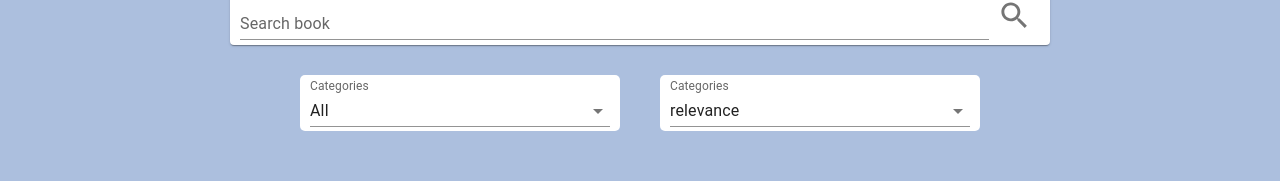
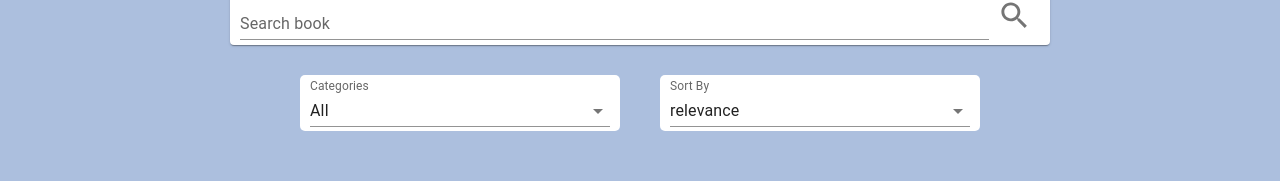
Before and after one commit to KateTernovskaya/google-books, a React (Create React App) app: page /#/ in a window 1280 px wide. Shown: the part 131-312 px from the top of the page. Built offline with nearby package versions, Linux system fonts and the light colour scheme.

Commit message:
refactor filter components

```diff
--- /dev/null
+++ b/src/components/buttons/superButton.tsx
@@ -0,0 +1,14 @@
+import React from "react";
+import { Button } from "@mui/material";
+
+type Props = {
+  title: string;
+  onClick: () => void;
+};
+export const SuperButton = ({ title, onClick }: Props) => {
+  return (
+    <Button variant="contained" onClick={onClick}>
+      {title}
+    </Button>
+  );
+};
--- /dev/null
+++ b/src/components/types.ts
@@ -0,0 +1,30 @@
+import { ChangeEvent, SyntheticEvent } from "react";
+import { AutocompleteChangeReason } from "@mui/material";
+
+export type Book = {
+  id: string;
+  volumeInfo: {
+    authors?: string[];
+    title?: string;
+    imageLinks?: {
+      smallThumbnail: string;
+    };
+    description?: string;
+    categories?: string[];
+  };
+};
+
+export type categoriesString = "All" | "Art" | "Biography" | "Computers" | "History" | "Medical" | "Poetry";
+export type sortByString = "relevance" | "newest";
+
+export type HeaderProps = {
+  sortBy: string;
+  sortChange: (event: SyntheticEvent<Element, Event>, value: string | null) => void;
+  getBooks: () => void;
+  category: string;
+  categoryChange: (event: SyntheticEvent<Element, Event>, value: string | null) => void;
+  searchChange: (e: ChangeEvent<HTMLInputElement>) => void;
+};
+
+export type SearchProps = Omit<HeaderProps, "sortBy" | "sortChange" | "category" | "categoryChange">;
+export type SortProps = Omit<HeaderProps, "getBooks" | "searchChange">;
--- a/src/features/bookPage/bookPage.tsx
+++ b/src/features/bookPage/bookPage.tsx
@@ -3,8 +3,8 @@ import Photo from "../../assets/photo_2023-11-24_20-13-22.jpg";
 import s from "./bookPage.module.css";
 import axios from "axios";
 import { useNavigate, useParams } from "react-router-dom";
-import { Button } from "@mui/material";
 import { apiKey, baseUrl } from "api/common.api";
+import { SuperButton } from "components/buttons/superButton";
 
 export const BookPage = () => {
   const { id } = useParams<{ id: string }>();
@@ -30,9 +30,8 @@ export const BookPage = () => {
 
   return (
     <div className={s.bookPage}>
-      <Button variant="contained" onClick={handleBackClick}>
-        Back
-      </Button>
+      <SuperButton title="Back" onClick={handleBackClick} />
+
       <div className={s.bookImg}>
         <img
           src={book.volumeInfo.imageLinks ? book.volumeInfo.imageLinks.smallThumbnail : Photo}
--- a/src/features/books-gallery/booksGallery.tsx
+++ b/src/features/books-gallery/booksGallery.tsx
@@ -3,24 +3,12 @@ import { BookItem } from "features/books-gallery/book-item";
 import s from "../books-gallery/books.module.css";
 import { Button } from "@mui/material";
 import { GoTopBtn } from "components/goToTop";
+import { Book } from "components/types";
 
 type BooksGalleryProps = {
-  books: any;
-  totalCount: any;
+  books: Book[];
+  totalCount: number;
   loadMore30: () => void;
-};
-
-export type Book = {
-  id: string;
-  volumeInfo: {
-    authors?: string[];
-    title?: string;
-    imageLinks?: {
-      smallThumbnail: string;
-    };
-    description?: string;
-    categories?: string[];
-  };
 };
 
 export const BooksGallery = ({ books, totalCount, loadMore30 }: BooksGalleryProps) => {
--- a/src/features/main/header/header.tsx
+++ b/src/features/main/header/header.tsx
@@ -1,24 +1,15 @@
 import React from "react";
 import { Search } from "features/main/settings/search";
-import { SortAndFilter } from "features/main/settings/sortAndFilter";
+import { SortAndFilter } from "features/main/settings/sortFilter/sortAndFilter";
 import s from "features/main/main.module.css";
+import { HeaderProps } from "components/types";
 
-export const Header = (props: any) => {
+export const Header = ({ getBooks, sortBy, category, sortChange, categoryChange, searchChange }: HeaderProps) => {
   return (
     <div className={s.header}>
       <h1>Search books</h1>
-      <Search
-        getBooks={props.getBooks}
-        searchInput={props.searchInput}
-        searchChangeHandler={props.searchChangeHandler}
-      />
-
-      <SortAndFilter
-        sortBy={props.sortBy}
-        sortChangeHandler={props.sortChangeHandler}
-        category={props.category}
-        categoryChangeHandler={props.categoryChangeHandler}
-      />
+      <Search getBooks={getBooks} searchChange={searchChange} />
+      <SortAndFilter sortBy={sortBy} sortChange={sortChange} category={category} categoryChange={categoryChange} />
     </div>
   );
 };
--- a/src/features/main/main.tsx
+++ b/src/features/main/main.tsx
@@ -2,8 +2,8 @@ import React, { ChangeEvent, useEffect, useState } from "react";
 import axios from "axios";
 import { Header } from "features/main/header/header";
 import { BooksGallery } from "features/books-gallery/booksGallery";
-import { categoriesString } from "features/main/settings/sortAndFilter";
-import { apiKey, baseUrl, maxResult } from "../../api/common.api";
+import { apiKey, baseUrl, maxResult } from "api/common.api";
+import { Book, categoriesString } from "components/types";
 
 export const Main = () => {
   const [books, setBooks] = useState<any[]>([]);
@@ -13,16 +13,16 @@ export const Main = () => {
   const [sortBy, setSortBy] = useState("relevance");
   const [category, setCategory] = useState<categoriesString>("All");
 
-  const categoryChangeHandler = (event: ChangeEvent<{}>, newValue: any) => {
-    if (newValue) {
-      setCategory(newValue);
+  const categoryChangeHandler = (event: ChangeEvent<{}>, value: any) => {
+    if (value) {
+      setCategory(value);
       setStartIndex(0);
     }
   };
 
-  const sortChangeHandler = async (event: any, newValue: any) => {
-    if (newValue) {
-      setSortBy(newValue);
+  const sortChangeHandler = async (event: any, value: any) => {
+    if (value) {
+      setSortBy(value);
       setStartIndex(0);
     }
   };
@@ -33,12 +33,6 @@ export const Main = () => {
       setStartIndex(0);
     }
   };
-
-  useEffect(() => {
-    if (searchInput) {
-      getBooks();
-    }
-  }, [sortBy, category, startIndex]);
 
   const loadMore30 = () => {
     setStartIndex((prevIndex) => prevIndex + maxResult);
@@ -56,7 +50,7 @@ export const Main = () => {
       .get(`${baseUrl}${query}${categoryFilter}${page}${maxResults}${orderBy}${key}`)
       .then((res) => {
         const uniqueBooks = res.data.items.filter(
-          (book: any, index: number, self: any[]) => index === self.findIndex((t) => t.id === book.id),
+          (book: Book, index: number, self: any[]) => index === self.findIndex((t) => t.id === book.id),
         );
         setBooks((prevBooks) => (startIndex === 0 ? uniqueBooks : [...prevBooks, ...uniqueBooks]));
         setTotalCount(res.data.totalItems);
@@ -66,16 +60,21 @@ export const Main = () => {
       .catch((err) => console.log(err.response.data.error.message));
   };
 
+  useEffect(() => {
+    if (searchInput) {
+      getBooks();
+    }
+  }, [startIndex]);
+
   return (
     <>
       <Header
         sortBy={sortBy}
-        sortChangeHandler={sortChangeHandler}
+        sortChange={sortChangeHandler}
         getBooks={getBooks}
         category={category}
-        categoryChangeHandler={categoryChangeHandler}
-        searchInput={searchInput}
-        searchChangeHandler={searchChangeHandler}
+        categoryChange={categoryChangeHandler}
+        searchChange={searchChangeHandler}
       />
       <BooksGallery books={books} totalCount={totalCount} loadMore30={loadMore30} />
     </>
--- a/src/features/main/settings/search.tsx
+++ b/src/features/main/settings/search.tsx
@@ -2,29 +2,19 @@ import React from "react";
 import { IconButton, Paper, TextField } from "@mui/material";
 import SearchIcon from "@mui/icons-material/Search";
 import s from "features/main/main.module.css";
+import { SearchProps } from "components/types";
 
-export const Search = (props: any) => {
-  const searchBook = (e: any) => {
-    if (e.charCode === 13) {
-      props.getBooks();
-    }
+export const Search = ({ getBooks, searchChange }: SearchProps) => {
+  const searchBook = (e: React.KeyboardEvent<HTMLInputElement>) => {
+    if (e.charCode === 13) getBooks();
   };
 
   return (
     <div>
       <Paper className={s.search} component="form">
-        <input type="text" className={s.none} />
+        <TextField variant="standard" onChange={searchChange} onKeyPress={searchBook} label="Search book" fullWidth />
 
-        <TextField
-          variant="standard"
-          //value={props.searchInput}
-          onChange={props.searchChangeHandler}
-          onKeyPress={searchBook}
-          label="Search book"
-          fullWidth
-        />
-
-        <IconButton type="button" aria-label="search" onClick={props.getBooks}>
+        <IconButton type="button" aria-label="search" onClick={getBooks}>
           <SearchIcon fontSize="large" />
         </IconButton>
       </Paper>
--- a/src/features/main/settings/sortAndFilter.tsx
+++ /dev/null
@@ -1,34 +0,0 @@
-import React from "react";
-import s from "features/main/main.module.css";
-import { Autocomplete, TextField } from "@mui/material";
-
-export type categoriesString = "All" | "Art" | "Biography" | "Computers" | "History" | "Medical" | "Poetry";
-const selectCategories: categoriesString[] = ["All", "Art", "Biography", "Computers", "History", "Medical", "Poetry"];
-
-export const SortAndFilter = (props: any) => {
-  return (
-    <div className={s.setting}>
-      <Autocomplete
-        value={props.category}
-        onChange={props.categoryChangeHandler}
-        className={s.filter}
-        disablePortal
-        id="combo-box-demo"
-        options={selectCategories}
-        clearIcon={null}
-        renderInput={(params) => <TextField {...params} variant="standard" label="Categories" />}
-      />
-
-      <Autocomplete
-        value={props.sortBy}
-        clearIcon={null}
-        onChange={props.sortChangeHandler}
-        className={s.filter}
-        disablePortal
-        id="combo-box-demo"
-        options={["relevance", "newest"]}
-        renderInput={(params) => <TextField {...params} variant="standard" label="Categories" />}
-      />
-    </div>
-  );
-};
--- /dev/null
+++ b/src/features/main/settings/sortFilter/filter.tsx
@@ -0,0 +1,22 @@
+import React, { SyntheticEvent } from "react";
+import { Autocomplete, TextField } from "@mui/material";
+import s from "features/main/main.module.css";
+
+type Props = {
+  value: string;
+  label: string;
+  onChange: (event: SyntheticEvent<Element, Event>, value: string | null) => void;
+  options: any[];
+};
+export const Filter = ({ options, value, label, onChange }: Props) => {
+  return (
+    <Autocomplete
+      value={value}
+      onChange={onChange}
+      className={s.filter}
+      options={options}
+      clearIcon={null}
+      renderInput={(params) => <TextField {...params} variant="standard" label={label} />}
+    />
+  );
+};
--- /dev/null
+++ b/src/features/main/settings/sortFilter/sortAndFilter.tsx
@@ -0,0 +1,15 @@
+import React from "react";
+import s from "features/main/main.module.css";
+import { categoriesString, SortProps } from "components/types";
+import { Filter } from "features/main/settings/sortFilter/filter";
+
+const selectCategories: categoriesString[] = ["All", "Art", "Biography", "Computers", "History", "Medical", "Poetry"];
+
+export const SortAndFilter = ({ sortBy, category, sortChange, categoryChange }: SortProps) => {
+  return (
+    <div className={s.setting}>
+      <Filter value={category} label="Categories" onChange={categoryChange} options={selectCategories} />
+      <Filter value={sortBy} label="Sort By" onChange={sortChange} options={["relevance", "newest"]} />
+    </div>
+  );
+};
```
